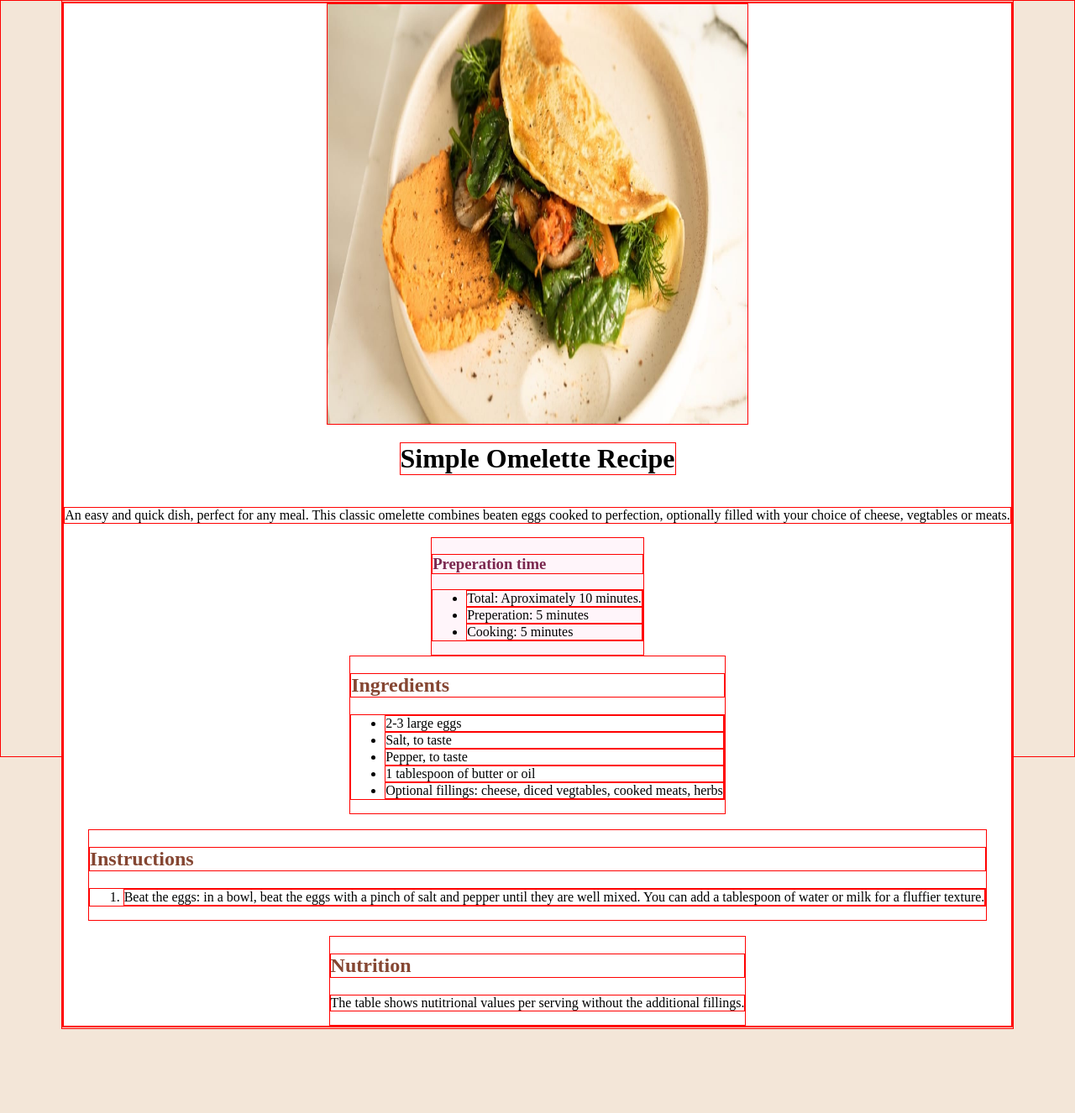
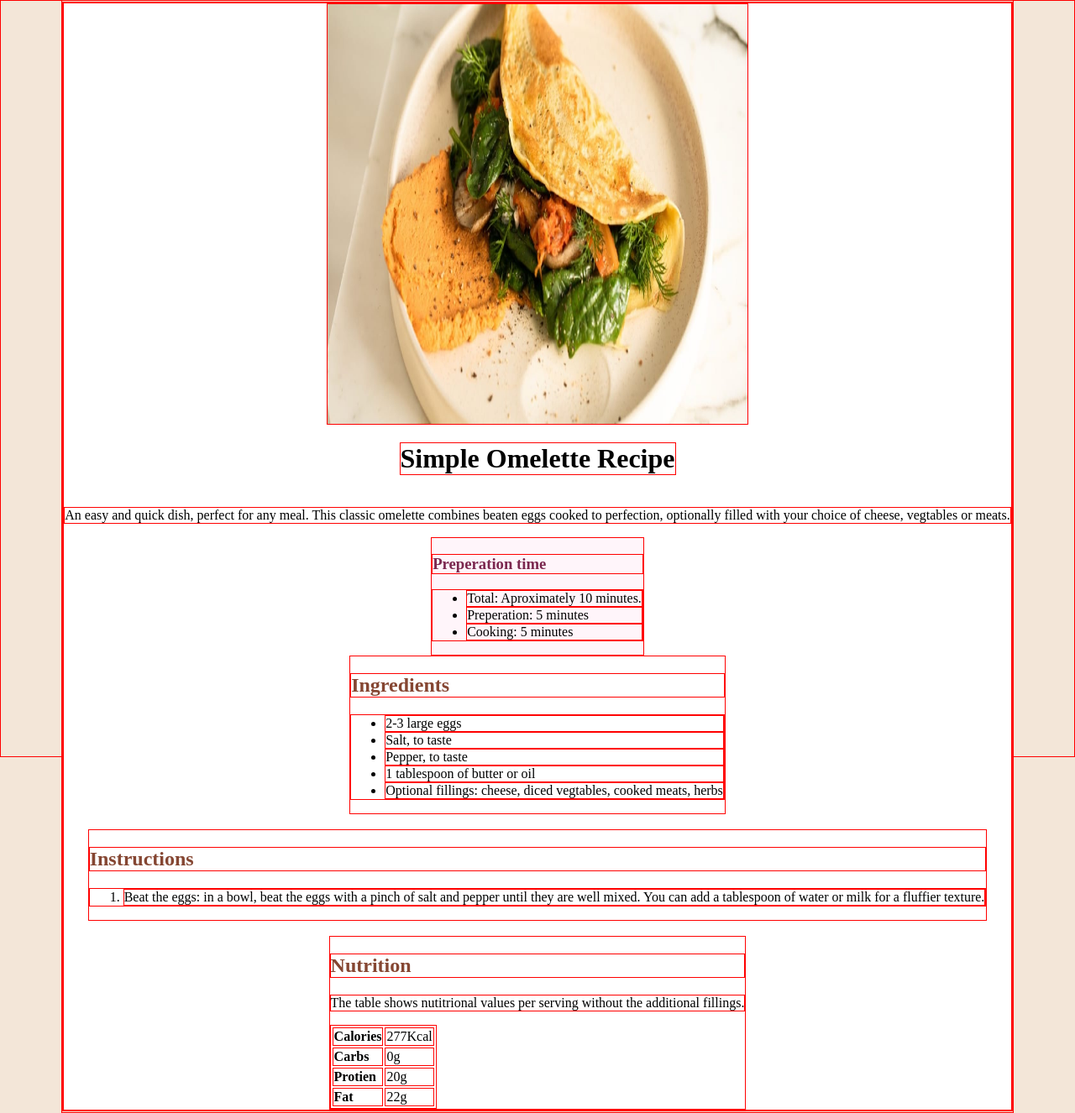
Before and after one commit to wotanut/frontend-mentor, a Jekyll site: the page recipe/index.html, which Jekyll copies as it is, in a window 1280 px wide. Shown: the whole page at 84% size. Built offline with Jekyll 4.4.1, drawn with Linux system fonts in a browser that asks for light colours; some web fonts are replaced; before the commit the page ends 1226 px from its top, so only the background shows below that.

Commit message:
Added table

```diff
--- a/recipe/index.html
+++ b/recipe/index.html
@@ -57,6 +57,26 @@
           The table shows nutitrional values per serving without the
           additional fillings.
         </p>
+          <table class="info">
+            <tbody>
+              <tr class="calories">
+                <th scope="row">Calories</th>
+                <td>277Kcal</td>
+              </tr>
+              <tr class="Carbs">
+                <th scope="row">Carbs</th>
+                <td>0g</td>
+              </tr>
+              <tr class="Protien">
+                <th scope="row">Protien</th>
+                <td>20g</td>
+              </tr>
+              <tr class="fat">
+                <th scope="row">Fat</th>
+                <td>22g</td>
+              </tr>
+            </tbody>
+          </table>
       </section>
     </card>
   </main>
```
